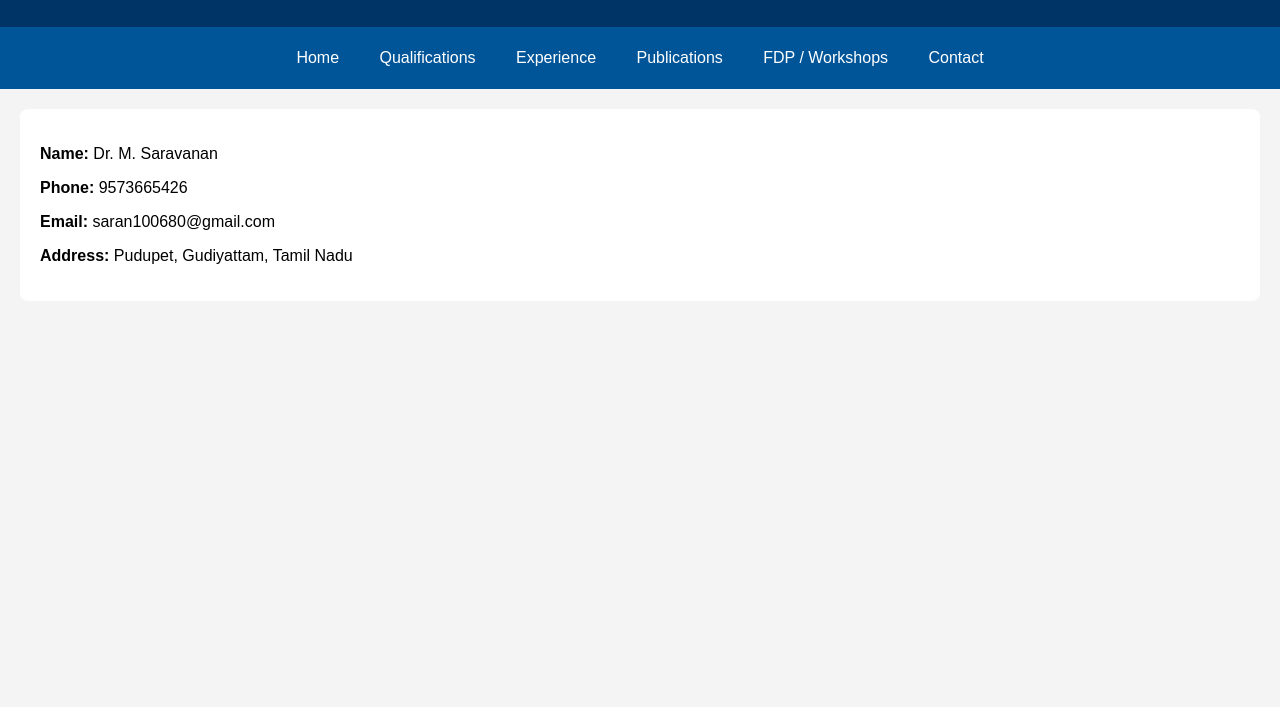
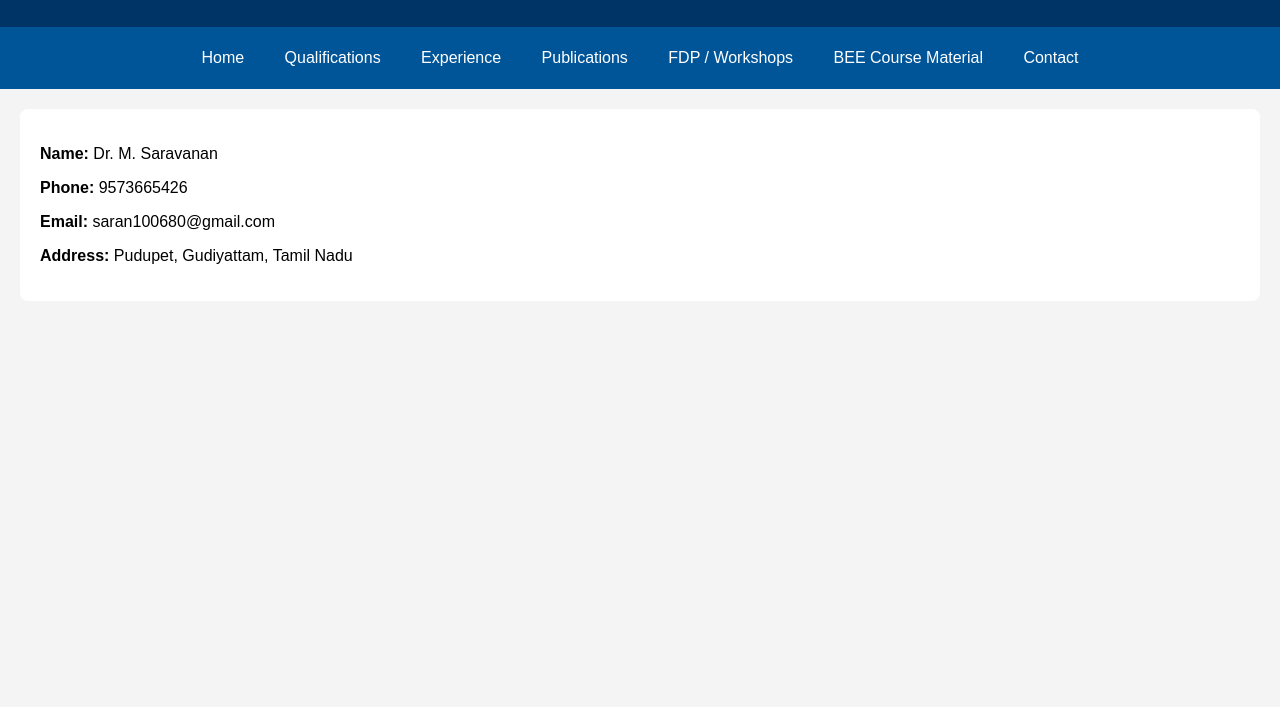
Before and after one commit to saran-prof/saran-prof.github.io, a plain HTML site: page contact.html in a window 1280 px wide. Shown: the part 93-800 px from the top of the page. Drawn offline with Linux system fonts and the light colour scheme.

Commit message:
Update contact.html

```diff
--- a/contact.html
+++ b/contact.html
@@ -16,6 +16,7 @@
     <a href="experience.html">Experience</a>
     <a href="publications.html">Publications</a>
     <a href="fdp_workshop.html">FDP / Workshops</a>
+    <a href="bee_course_material.html">BEE Course Material</a>
     <a href="contact.html">Contact</a>
 </nav>
 
```
